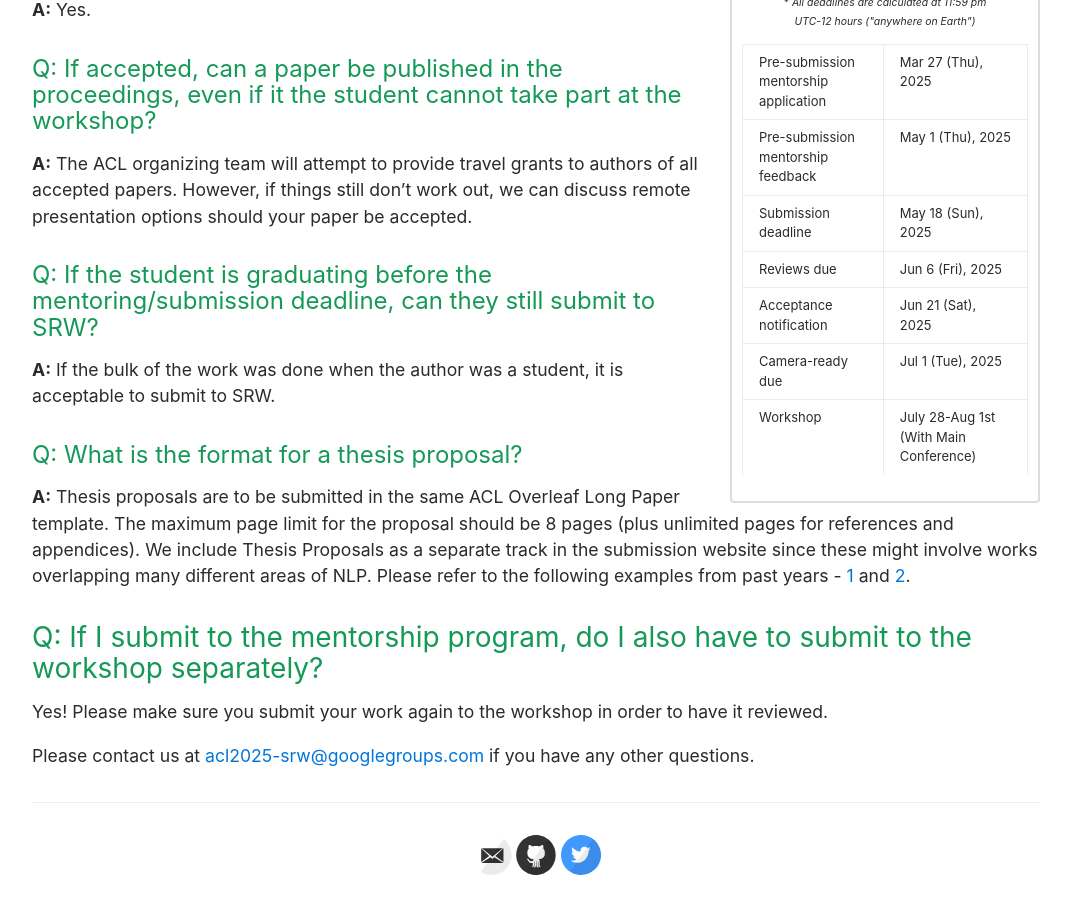
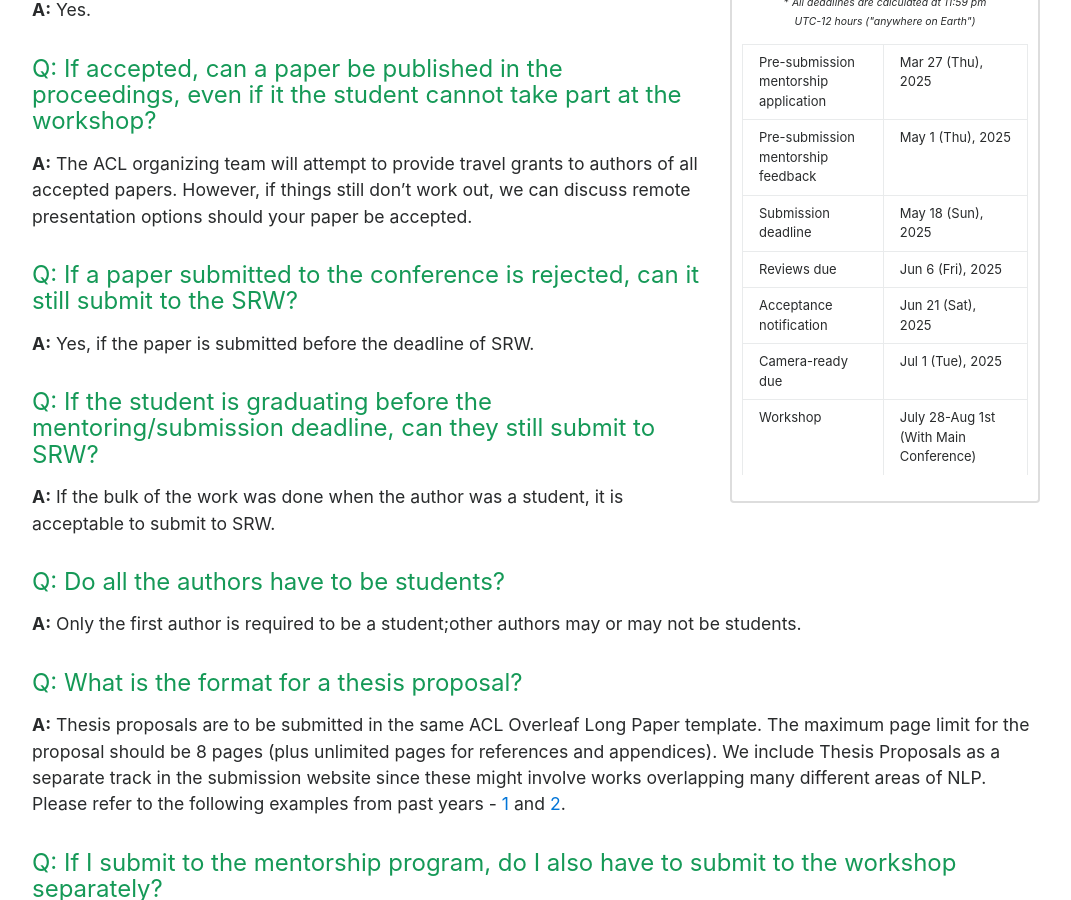
Before and after one commit to acl2025-srw/acl2025-srw.github.io, a Jekyll site: the page built from faq.md, in a window 1280 px wide and 900 px high, scrolled down 550 px. Shown: the whole window, without its empty margins (104-1175 px from the left). Built offline with Jekyll 4.4.1, drawn with Linux system fonts in a browser that asks for light colours.

Commit message:
Update faq.md

```diff
--- a/faq.md
+++ b/faq.md
@@ -11,8 +11,14 @@ __A:__ Yes.
 #### Q: If accepted, can a paper be published in the proceedings, even if it the student cannot take part at the workshop?
 __A:__ The ACL organizing team will attempt to provide travel grants to authors of all accepted papers. However, if things still don't work out, we can discuss remote presentation options should your paper be accepted.
 
+#### Q: If a paper submitted to the conference is rejected, can it still submit to the SRW?
+__A:__ Yes, if the paper is submitted before the deadline of SRW.
+
 #### Q: If the student is graduating before the mentoring/submission deadline, can they still submit to SRW?
 __A:__ If the bulk of the work was done when the author was a student, it is acceptable to submit to SRW.
+
+#### Q: Do all the authors have to be students?
+__A:__ Only the first author is required to be a student;other authors may or may not be students.
 
 #### Q: What is the format for a thesis proposal?
 __A:__ Thesis proposals are to be submitted in the same ACL Overleaf Long Paper template. The maximum page limit for the proposal should be 8 pages (plus unlimited pages for references and appendices). We include Thesis Proposals as a separate track in the submission website since these might involve works overlapping many different areas of NLP. Please refer to the following examples from past years - [1](https://aclanthology.org/2024.eacl-srw.27.pdf) and [2](https://aclanthology.org/2024.naacl-srw.27.pdf).
@@ -23,7 +29,7 @@ __A:__ Head over to the submission link on SoftConf (now available [here](https:
 <!-- #### Q: How do I submit to the workshop?
 Submission link for the workshop is now available [here](https://softconf.com/acl2023/srw-submissions). Select "Make a new submission" and fill out the form. -->
 
-### Q: If I submit to the mentorship program, do I also have to submit to the workshop separately?
+#### Q: If I submit to the mentorship program, do I also have to submit to the workshop separately?
 Yes! Please make sure you submit your work again to the workshop in order to have it reviewed.
 
 Please contact us at [acl2025-srw@googlegroups.com](mailto:acl2025-srw@googlegroups.com) if you have any other questions.
```
